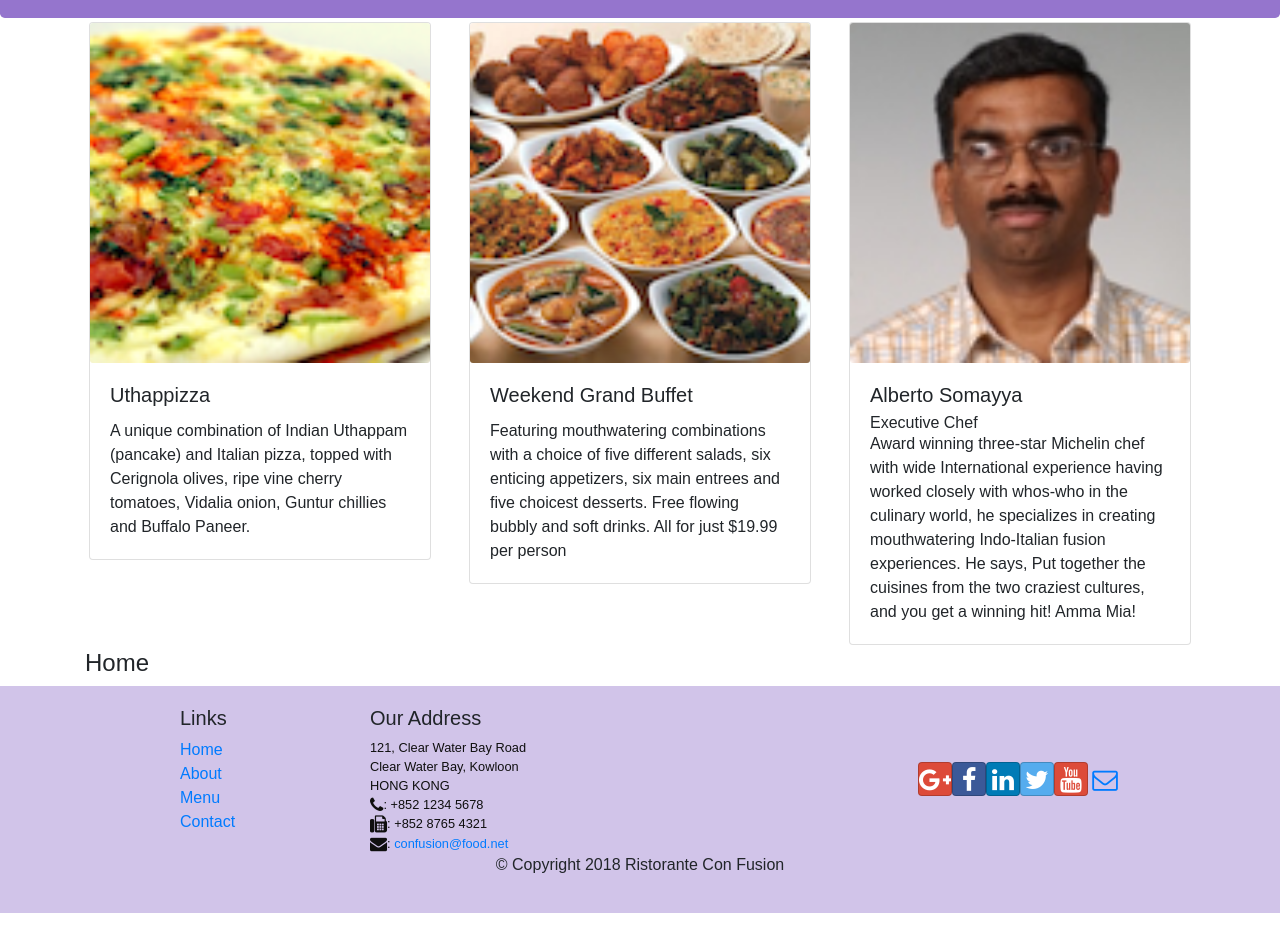
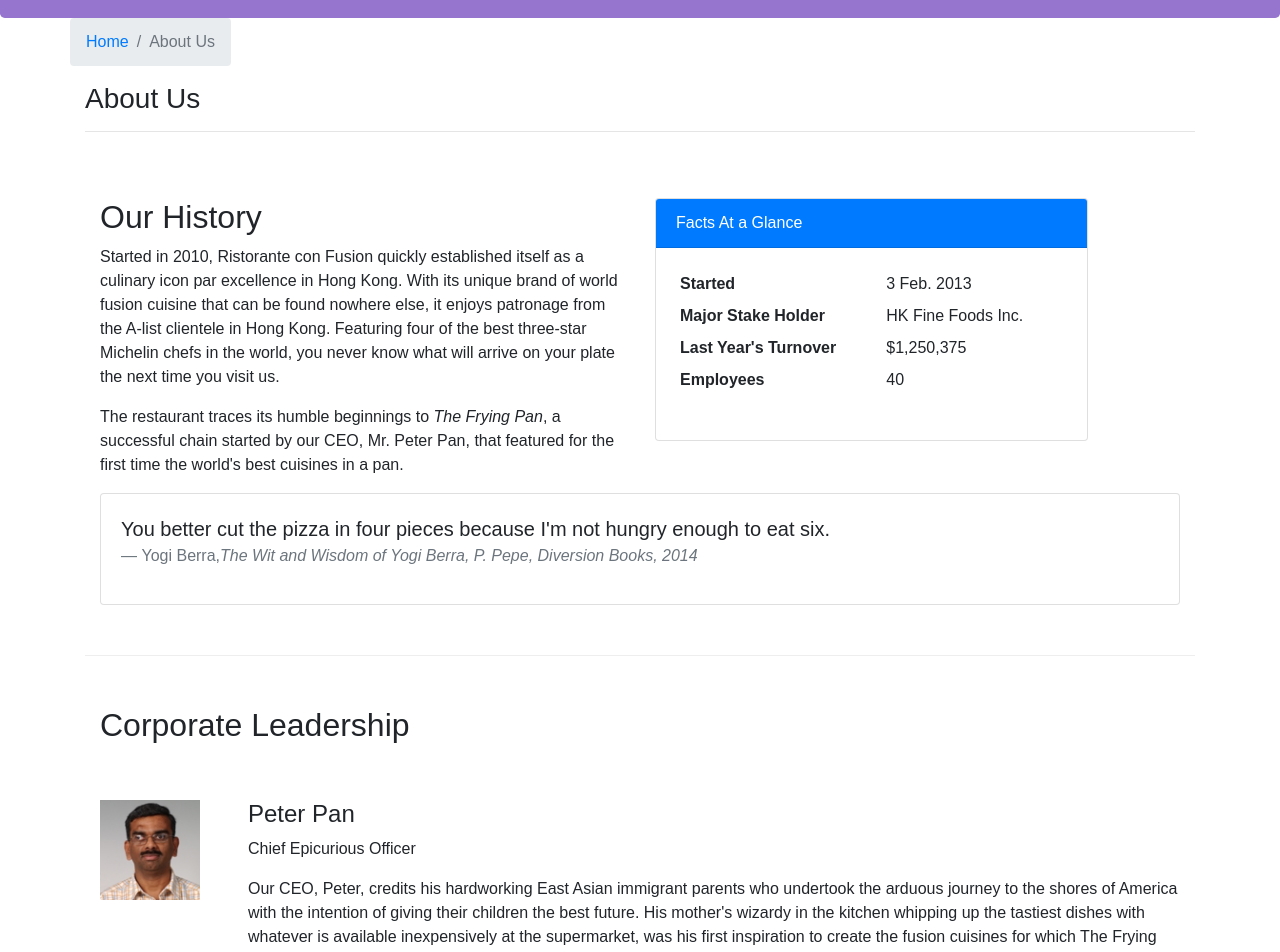
Before and after one commit to jyrkihil/coursera-react-learning, a React (Create React App) app: page /aboutus in a window 1280 px wide. Before the commit this address led to /home. Shown: the part 300-1252 px from the top of the page. Before the commit the page ends 1213 px from the top, so only its background shows below. Built offline with nearby package versions, Linux system fonts and the light colour scheme.

Commit message:
React Router and Single Page Applications

```diff
--- /dev/null
+++ b/src/components/AboutComponent.js
@@ -0,0 +1,99 @@
+import React from 'react';
+import { Breadcrumb, BreadcrumbItem, Card, CardBody, CardHeader, Media } from 'reactstrap';
+import { Link } from 'react-router-dom';
+
+
+const RenderLeader = ({ leader }) => {
+    return(
+        <Media className="mt-5">
+            <Media>
+                <Media  className="mr-5" >
+                    <img width={100} height={100} src={leader.image} alt={leader.name} />
+                </Media>
+                <Media body>
+                    <Media heading>
+                        {leader.name}
+                    </Media>
+                    <p>{leader.designation}</p>
+                    <p>{leader.description}</p>
+                </Media>
+            </Media>
+        </Media>
+    );
+};
+
+function About(props) {
+
+    const leaders = props.leaders.map((leader) => {
+        return (
+            <div>
+                <RenderLeader key={leader.id} leader={leader} />
+            </div>
+        );
+    });
+
+    return(
+        <div className="container">
+            <div className="row">
+                <Breadcrumb>
+                    <BreadcrumbItem><Link to="/home">Home</Link></BreadcrumbItem>
+                    <BreadcrumbItem active>About Us</BreadcrumbItem>
+                </Breadcrumb>
+                <div className="col-12">
+                    <h3>About Us</h3>
+                    <hr />
+                </div>
+            </div>
+            <div className="row row-content">
+                <div className="col-12 col-md-6">
+                    <h2>Our History</h2>
+                    <p>Started in 2010, Ristorante con Fusion quickly established itself as a culinary icon par excellence in Hong Kong. With its unique brand of world fusion cuisine that can be found nowhere else, it enjoys patronage from the A-list clientele in Hong Kong.  Featuring four of the best three-star Michelin chefs in the world, you never know what will arrive on your plate the next time you visit us.</p>
+                    <p>The restaurant traces its humble beginnings to <em>The Frying Pan</em>, a successful chain started by our CEO, Mr. Peter Pan, that featured for the first time the world's best cuisines in a pan.</p>
+                </div>
+                <div className="col-12 col-md-5">
+                    <Card>
+                        <CardHeader className="bg-primary text-white">Facts At a Glance</CardHeader>
+                        <CardBody>
+                            <dl className="row p-1">
+                                <dt className="col-6">Started</dt>
+                                <dd className="col-6">3 Feb. 2013</dd>
+                                <dt className="col-6">Major Stake Holder</dt>
+                                <dd className="col-6">HK Fine Foods Inc.</dd>
+                                <dt className="col-6">Last Year's Turnover</dt>
+                                <dd className="col-6">$1,250,375</dd>
+                                <dt className="col-6">Employees</dt>
+                                <dd className="col-6">40</dd>
+                            </dl>
+                        </CardBody>
+                    </Card>
+                </div>
+                <div className="col-12">
+                    <Card>
+                        <CardBody className="bg-faded">
+                            <blockquote className="blockquote">
+                                <p className="mb-0">You better cut the pizza in four pieces because
+                                    I'm not hungry enough to eat six.</p>
+                                <footer className="blockquote-footer">Yogi Berra,
+                                <cite title="Source Title">The Wit and Wisdom of Yogi Berra,
+                                    P. Pepe, Diversion Books, 2014</cite>
+                                </footer>
+                            </blockquote>
+                        </CardBody>
+                    </Card>
+                </div>
+            </div>
+            <div className="row row-content">
+                <div className="col-12">
+                    <h2>Corporate Leadership</h2>
+                </div>
+                <div className="col-12">
+
+                    { leaders }
+
+                </div>
+            </div>
+        </div>
+    );
+}
+
+export default About;
--- a/src/components/ContactComponent.js
+++ b/src/components/ContactComponent.js
@@ -1,8 +1,20 @@
 import React from 'react';
+import { Breadcrumb, BreadcrumbItem } from 'reactstrap';
+import { Link } from 'react-router-dom';
 
 function Contact(props) {
     return(
         <div className="container">
+            <div className="row">
+                <Breadcrumb>
+                    <BreadcrumbItem><Link to='/home'>Home</Link></BreadcrumbItem>
+                    <BreadcrumbItem active>Contact Us</BreadcrumbItem>
+                </Breadcrumb>
+                <div className="col-12">
+                    <h3>Contact Us</h3>
+                    <hr />
+                </div>
+            </div>
             <div className="row row-content">
                 <div className="col-12">
                 <h3>Location Information</h3>
--- a/src/components/DishdetailComponent.js
+++ b/src/components/DishdetailComponent.js
@@ -1,21 +1,22 @@
 import React from 'react';
-import { Card, CardImg, CardImgOverlay, CardTitle, CardBody, CardText } from 'reactstrap';
+import { Card, CardImg, CardImgOverlay, CardTitle, CardBody, CardText, Breadcrumb, BreadcrumbItem } from 'reactstrap';
+import { Link } from 'react-router-dom';
 
 
-    function RenderDish({selectedDish}) {
+    function RenderDish({dish}) {
         return(
             <Card>
-                <CardImg src={selectedDish.image} alt={selectedDish.name} />
+                <CardImg src={dish.image} alt={dish.name} />
                 <CardBody>
-                    <CardTitle><b>{selectedDish.name} - {selectedDish.price}€</b></CardTitle>
-                    <CardText>{selectedDish.description}</CardText>
+                    <CardTitle><b>{dish.name} - {dish.price}€</b></CardTitle>
+                    <CardText>{dish.description}</CardText>
                 </CardBody>
             </Card>
         );
     }
 
-    function RenderComments({selectedDish}) {
-       const comments = selectedDish.comments;
+    function RenderComments({comments}) {
+
        const listItems = comments.map((comment) => {
 
         return (
@@ -40,17 +41,26 @@ import { Card, CardImg, CardImgOverlay, CardTitle, CardBody, CardText } from 're
     }
 
     const DishDetail = (props) => {
-        const selectedDish = props.dish;
 
-        if(selectedDish != null) {
+        if(props.dish != null) {
             return(
                 <div className="container">
+                     <div className="row">
+                        <Breadcrumb>
+                            <BreadcrumbItem><Link to='/menu'>Menu</Link></BreadcrumbItem>
+                            <BreadcrumbItem active>{props.dish.name}</BreadcrumbItem>
+                        </Breadcrumb>
+                        <div className="col-12">
+                            <h3>{props.dish.name}</h3>
+                            <hr />
+                        </div>
+                    </div>
                     <div className="row">
                         <div className="col-12 col-md-5 m-1">
-                            <RenderDish selectedDish={props.dish} />
+                            <RenderDish dish={props.dish} />
                         </div>
                         <div className="col-12 col-md-5 m-1">
-                            <RenderComments selectedDish={props.dish} />
+                            <RenderComments comments={props.comments} />
                         </div>
                     </div>
                 </div>
@@ -62,6 +72,4 @@ import { Card, CardImg, CardImgOverlay, CardTitle, CardBody, CardText } from 're
         }
     }
 
-
-
 export default DishDetail;
--- a/src/components/MainComponent.js
+++ b/src/components/MainComponent.js
@@ -1,7 +1,8 @@
 import React, { Component } from 'react';
 import Home from './HomeComponent'
 import Menu from './MenuComponent';
-import Contact from './ContactComponent'
+import Contact from './ContactComponent';
+import About from './AboutComponent';
 import DishDetail from './DishdetailComponent';
 import Header from './HeaderComponent'
 import Footer from './FooterComponent'
@@ -36,13 +37,22 @@ class Main extends Component {
         )
     }
 
+    const DishWithId = ({match}) => {
+      return(
+        <DishDetail dish={this.state.dishes.filter((dish) => dish.id === parseInt(match.params.dishId,10))[0]}
+          comments={this.state.comments.filter((comment) => comment.dishId === parseInt(match.params.dishId,10))}/>
+      );
+    }
+
     return (
       <div className="App">
         <Header />
         <Switch>
             <Route path="/home" component={HomePage} />
             <Route exact path="/menu" component={() => <Menu dishes={this.state.dishes} />} />
+            <Route path="/menu/:dishId" component={DishWithId} />
             <Route exact path='/contactus' component={Contact} />
+            <Route exact path='/aboutus' component={() => <About leaders={this.state.leaders} />} />} />
             <Redirect to="/home" />
         </Switch>
         <Footer />
--- a/src/components/MenuComponent.js
+++ b/src/components/MenuComponent.js
@@ -1,13 +1,16 @@
 import React from 'react';
-import { Card, CardImg, CardImgOverlay, CardTitle } from 'reactstrap';
+import { Card, CardImg, CardImgOverlay, CardTitle, Breadcrumb, BreadcrumbItem } from 'reactstrap';
+import { Link } from 'react-router-dom';
 
 function RenderMenuItem({ dish, onClick }) {
     return(
-        <Card onClick={() => onClick(dish.id)}>
-        <CardImg src={dish.image} alt={dish.name} />
-        <CardImgOverlay>
-            <CardTitle><b>{dish.name}</b></CardTitle>
-        </CardImgOverlay>
+    <Card>
+        <Link to={`/menu/${dish.id}`} >
+            <CardImg src={dish.image} alt={dish.name} />
+            <CardImgOverlay>
+                <CardTitle><b>{dish.name}</b></CardTitle>
+            </CardImgOverlay>
+        </Link>
     </Card>
     );
 }
@@ -17,14 +20,24 @@ const Menu = (props) => {
     const menu = props.dishes.map((dish) => {
         return (
             <div key={dish.id} className="col-12 col-md-5 m-1">
-                <RenderMenuItem dish={dish} onClick={props.onClick} />
+                <RenderMenuItem dish={dish} />
             </div>
         )
     });
 
     return (
         <div className="container">
-            <div className="row">
+        <div className="row">
+            <Breadcrumb>
+                <BreadcrumbItem><Link to='/home'>Home</Link></BreadcrumbItem>
+                <BreadcrumbItem active>Menu</BreadcrumbItem>
+            </Breadcrumb>
+            <div className="col-12">
+                <h3>Menu</h3>
+                <hr />
+            </div>
+        </div>
+        <div className="row">
                 {menu}
             </div>
         </div>
```
